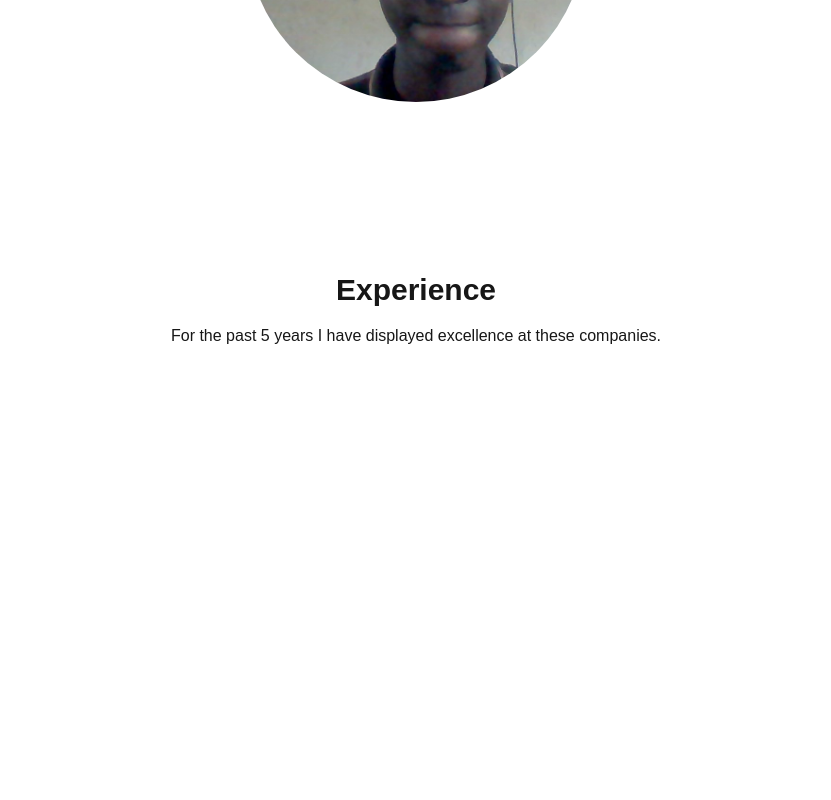
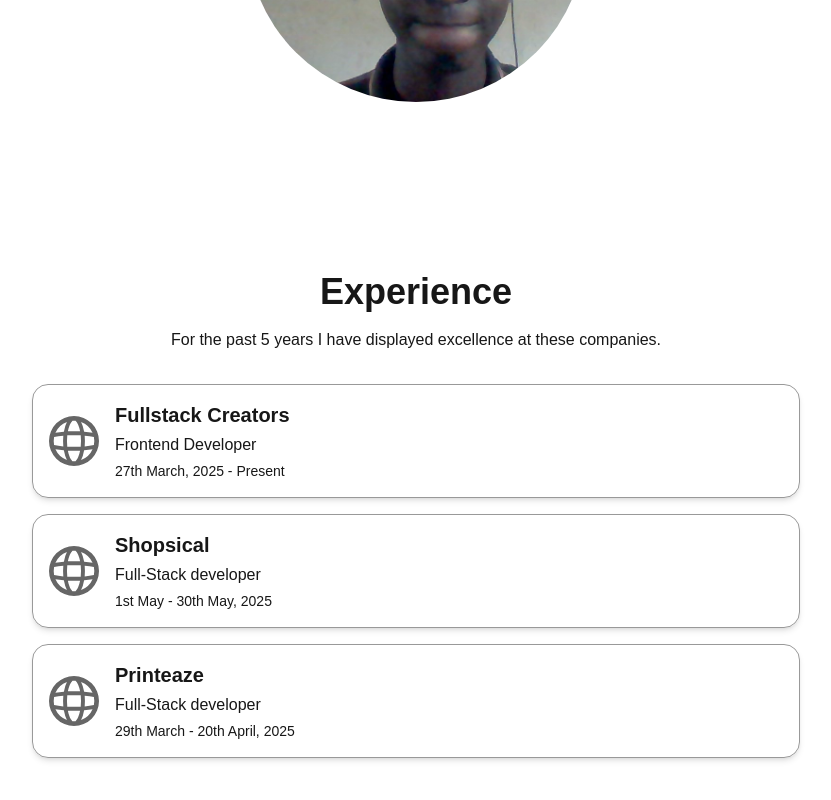
Before and after one commit to fisayo-dev/my-portfolio, a Next.js app: page / in a window 1280 px wide. Shown: the part 640-1440 px from the top of the page, without its empty margins (224-1055 px from the left). Before the commit the page ends 1148 px from the top, so only its background shows below. Built offline with nearby package versions, Linux system fonts and the light colour scheme; a web font is replaced by a local one.

Commit message:
style: add experience cards

```diff
--- a/components/Experience.tsx
+++ b/components/Experience.tsx
@@ -1,12 +1,55 @@
+import Image from 'next/image'
 import React from 'react'
 
 const Experience = () => {
+    const experience: WorkExperience[] = [
+        {
+            company: "Printeaze",
+            logo: "",
+            startDate: "29th March",
+            endDate: "20th April, 2025",
+            role: "Full-Stack developer",
+            website: "https://printeaze.com/"
+        },
+        {
+            company: "Shopsical",
+            logo: "",
+            startDate: "1st May",
+            endDate: "30th May, 2025",
+            role: "Full-Stack developer",
+            website: "https://www.instagram.com/shopsical/"
+        },
+        {
+            company: "Fullstack Creators ",
+            logo: "",
+            startDate: "27th March, 2025",
+            endDate: "Present",
+            role: "Frontend Developer",
+            website: "https://fullstackcreators-beta.vercel.app/"
+        },
+    ]
   return (
     <div className='app-container'>
-        <div className="grid gap-6">
+        <div className="grid gap-8">
             <div className="grid gap-4 text-center">
-                <h2 className="text-3xl font-bold">Experience</h2>
+                <h2 className="text-4xl font-bold">Experience</h2>
                 <p>For the past 5 years I have displayed excellence at these companies.</p>
+            </div>
+            <div className="w-full md:max-w-3xl mx-auto">
+                <div className="grid gap-4">
+                    {experience.reverse().map((one,index) => (
+                        <div key={index} className="shadow-md border-[0.1rem] border-black/40 dark:border-white/20 rounded-2xl overflow-hidden">
+                            <div className="flex p-4 items-center gap-4">
+                                <Image src={one.logo || "/globe.svg"} alt={one.company} height={50} width={50}/>
+                                <div className="grid gap-1">
+                                    <h2 className="text-xl font-bold">{one.company}</h2>
+                                    <p>{one.role}</p>
+                                    <span className='text-sm'>{one.startDate} - {one.endDate}</span>
+                                </div>
+                            </div>
+                        </div>
+                    ))}
+                </div>
             </div>
         </div>
     </div>
```
Also changed, not shown: types/index.ts (added, +9 -0 lines).
